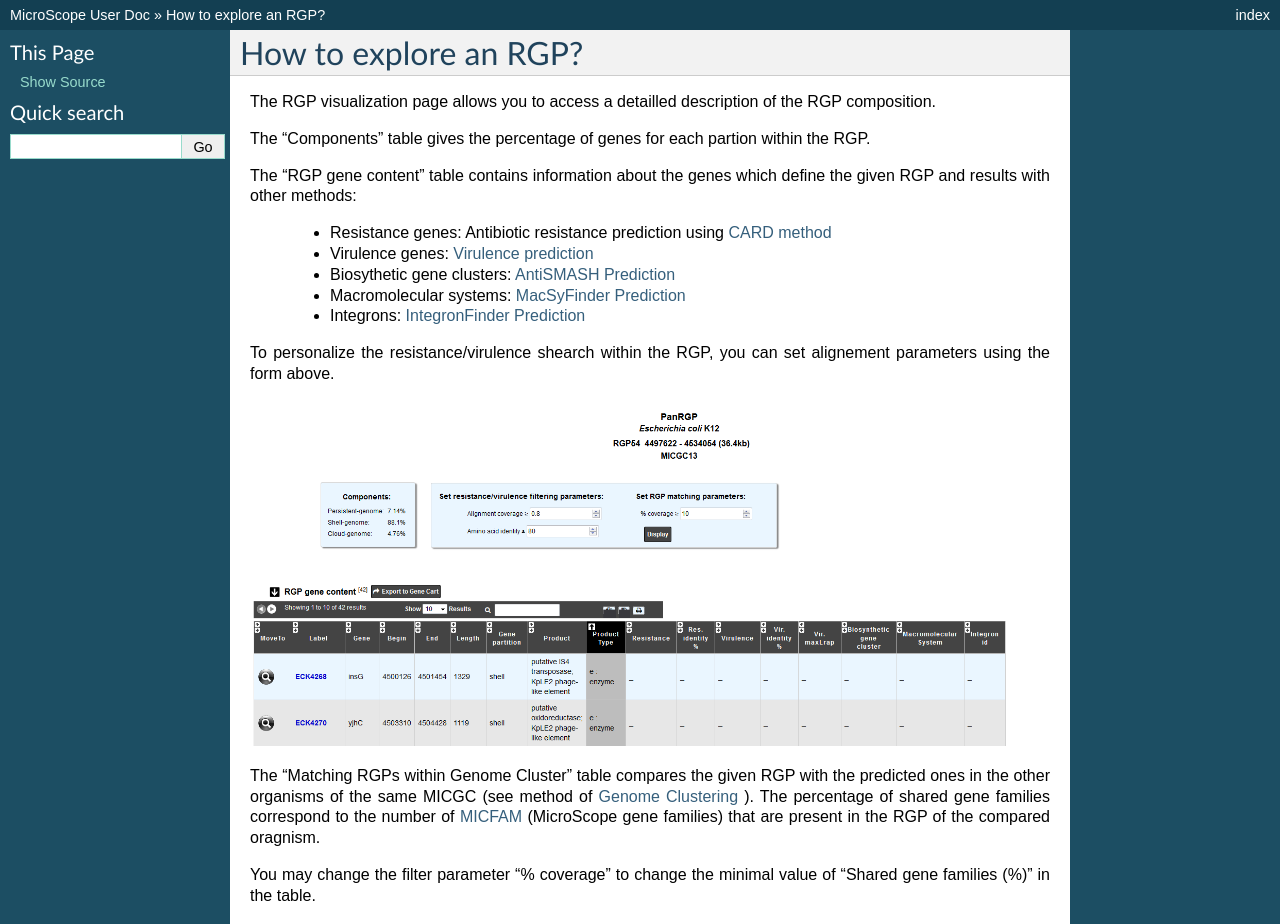
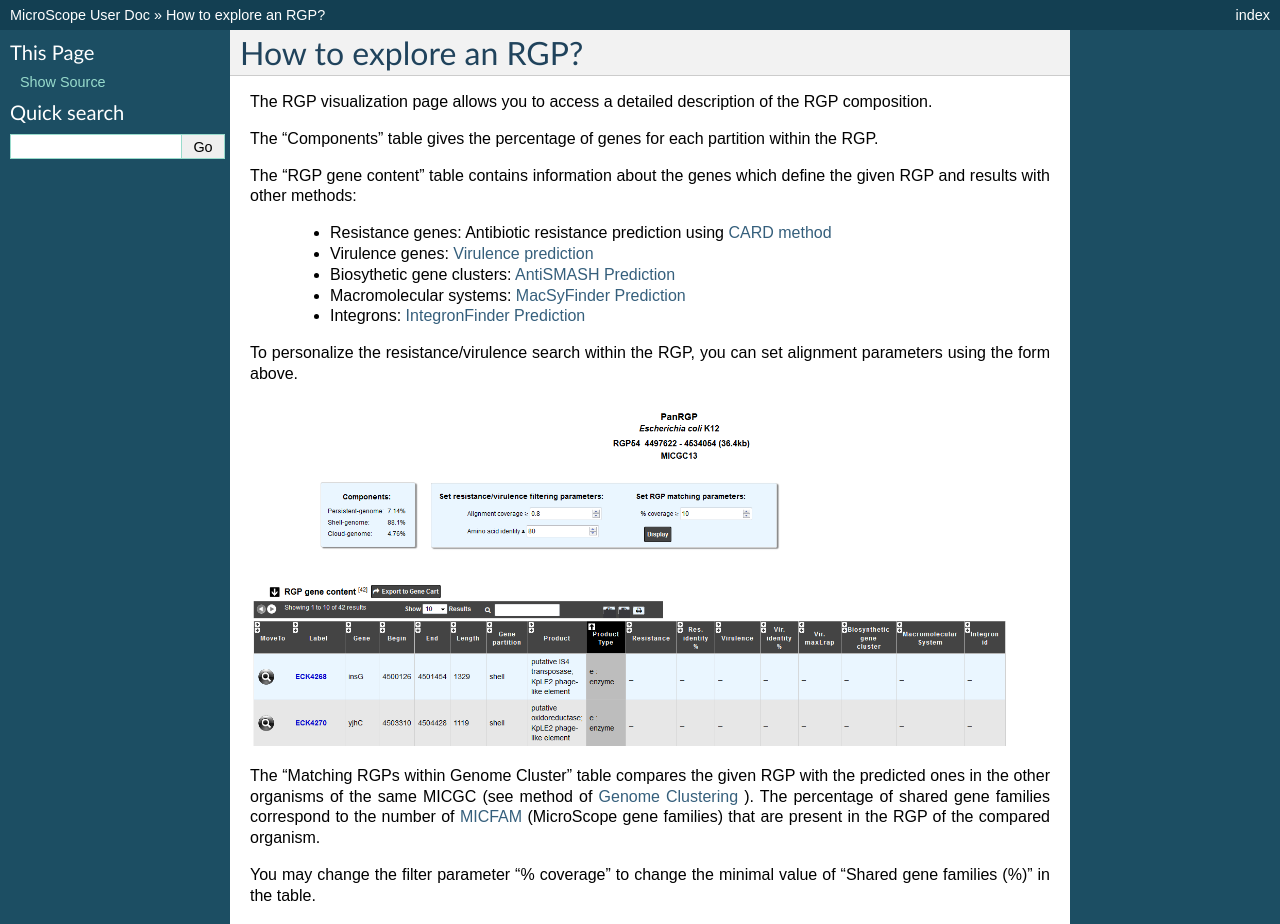
Before and after one commit to labgem/microscope-user-doc, a Sphinx documentation site: the page built from docs/content/compgenomics/RGPExplorer.rst, in a window 1280 px wide. Shown: the top 924 px of the page. Built offline with Sphinx 7.4.7, drawn with Linux system fonts in a browser that asks for light colours; formulas are drawn with MathJax 3.

Commit message:
Update RGPExplorer.rst

```diff
--- a/docs/content/compgenomics/RGPExplorer.rst
+++ b/docs/content/compgenomics/RGPExplorer.rst
@@ -2,9 +2,9 @@
 How to explore an RGP?
 ##########
 
-The RGP visualization page allows you to access a detailled description of the RGP composition.
+The RGP visualization page allows you to access a detailed description of the RGP composition.
 
-The "Components" table gives the percentage of genes for each partion within the RGP.
+The "Components" table gives the percentage of genes for each partition within the RGP.
 
 The "RGP gene content" table contains information about the genes which define the given RGP and results with other methods:
 
@@ -14,12 +14,12 @@ The "RGP gene content" table contains information about the genes which define t
  - Macromolecular systems: `MacSyFinder Prediction <https://microscope.readthedocs.io/en/latest/content/compgenomics/macsyfinder.html>`_
  - Integrons: `IntegronFinder Prediction <https://microscope.readthedocs.io/en/latest/content/compgenomics/integron.html>`_
 
-To personalize the resistance/virulence shearch within the RGP, you can set alignement parameters using the form above.
+To personalize the resistance/virulence search within the RGP, you can set alignment parameters using the form above.
 
 .. image:: img/RGPexplorer1.PNG
 
 The "Matching RGPs within Genome Cluster" table compares the given RGP with the predicted ones in the other organisms of the same MICGC (see method of  `Genome Clustering <https://microscope.readthedocs.io/en/latest/content/compgenomics/genoclust.html>`_ ).
-The percentage of shared gene families correspond to the number of   `MICFAM <https://microscope.readthedocs.io/en/latest/content/compgenomics/pancoreTool.html#how-the-analysis-is-computed>`_ (MicroScope gene families) that are present in the RGP of the compared oragnism.
+The percentage of shared gene families correspond to the number of  `MICFAM <https://microscope.readthedocs.io/en/latest/content/compgenomics/pancoreTool.html#how-the-analysis-is-computed>`_ (MicroScope gene families) that are present in the RGP of the compared organism.
 
 You may change the filter parameter "% coverage" to change the minimal value of "Shared gene families (%)" in the table.
 
```
